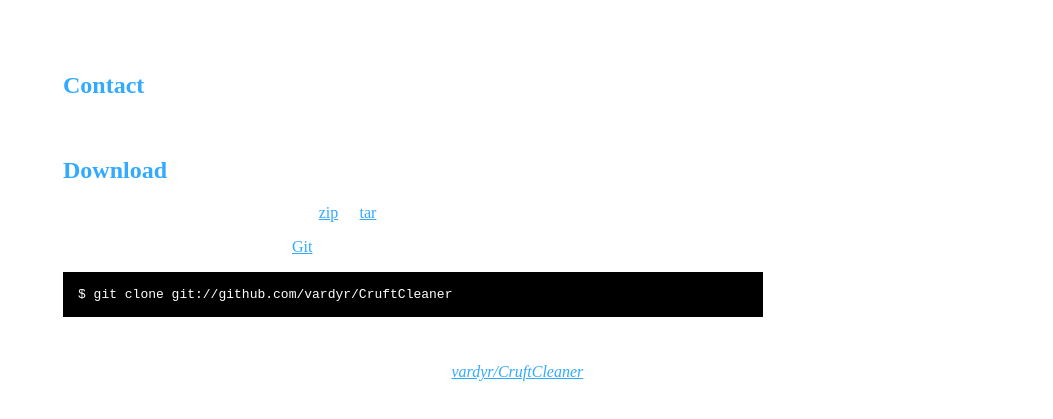
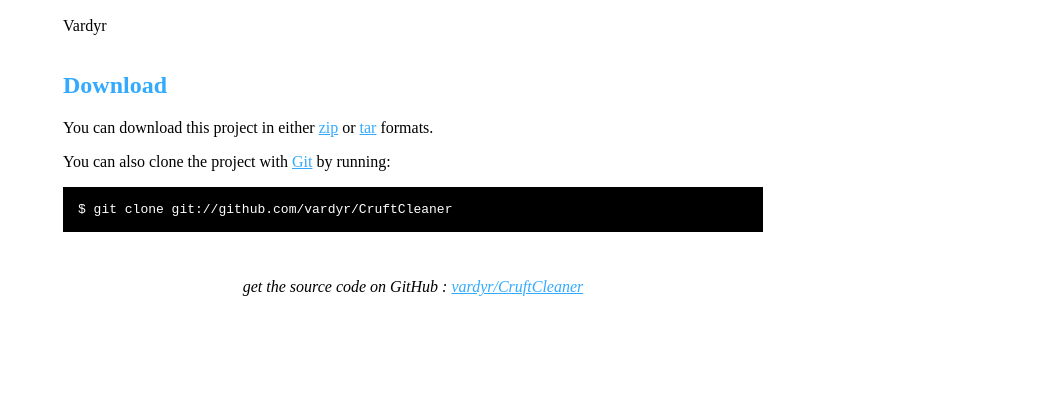
Before and after one commit to vardyr/CruftCleaner, a plain HTML site: page index.html in a window 1280 px wide. Shown: the part 319-738 px from the top of the page, without its empty margins (227-1280 px from the left). Drawn offline with Linux system fonts and the light colour scheme.

Commit message:
Removed e-mail address from the page for privacy reasons

```diff
--- a/index.html
+++ b/index.html
@@ -13,7 +13,7 @@
   		margin-top: 1.0em;
   		background-color: #ffffff;
 		  font-family: "Helvetica,Arial,FreeSans";
-  		color: #ffffff;
+  		color: #000000;
     }
     #container {
       margin: 0 auto;
@@ -58,13 +58,9 @@
 Idea from "Mind Performance Hacks" by Ron Hale-Evans .
 Print ISBN:    978-0-596-10153-4 | ISBN 10:    0-596-10153-8
 Ebook ISBN:    978-0-596-15311-3 | ISBN 10:    0-596-15311-2</p><h2>Authors</h2>
-<p>Vardyr (spacemonkey@insocada.com)
+<p>Vardyr
 <br/>
 <br/>      </p>
-<h2>Contact</h2>
-<p>Vardyr (spacemonkey@insocada.com)
-<br/>      </p>
-
 
     <h2>Download</h2>
     <p>
```
